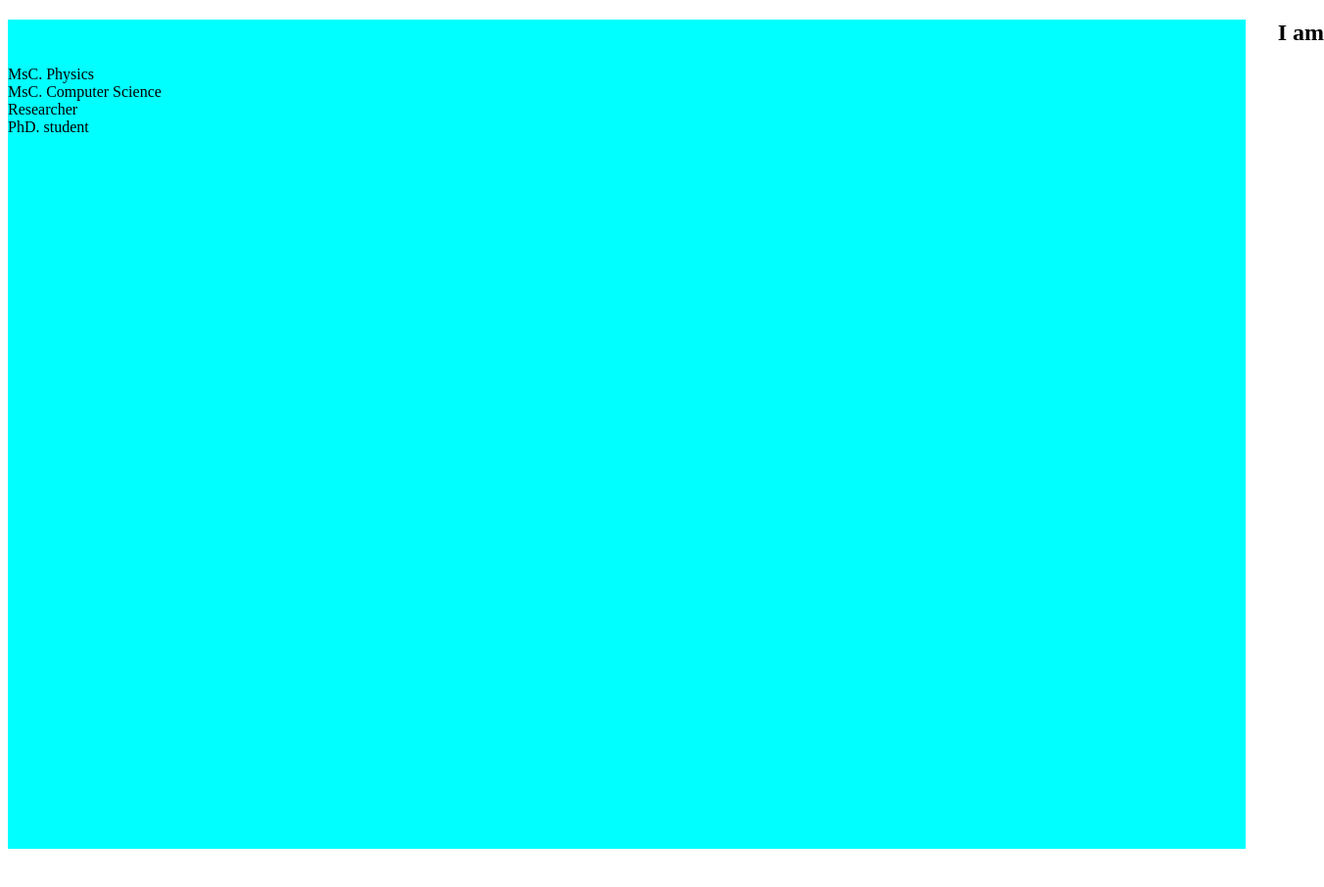
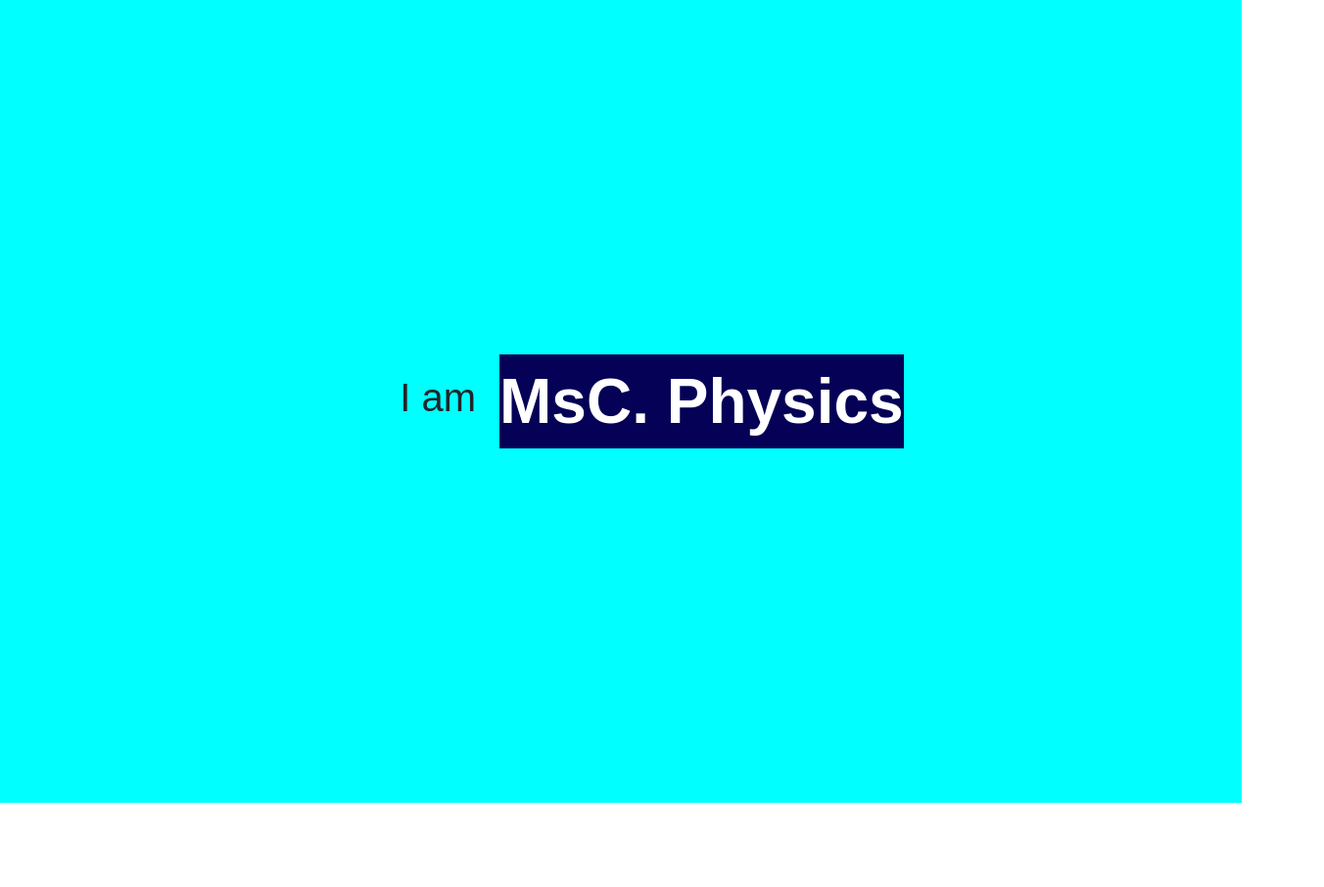
Before and after one commit to Zipexpo/Zipexpo, a plain HTML site: page index.html in a window 1280 px wide. Shown: the whole page at 98% size, 1352 px wide, since content can reach past the window. Drawn offline with nearby package versions, Linux system fonts and the light colour scheme; the site is published under a folder, as on GitHub Pages, so addresses that start at the root find nothing.

Commit message:
Update index.html

```diff
--- a/index.html
+++ b/index.html
@@ -5,9 +5,9 @@
     <meta http-equiv='X-UA-Compatible' content='IE=edge'>
     <title>NVTNgan CV</title>
     <meta name='viewport' content='width=device-width, initial-scale=1'>
-    <link href="/src/style/bootstrap.min.css" rel="stylesheet">
+    <link href="src/style/bootstrap.min.css" rel="stylesheet">
 
-    <link rel='stylesheet' type='text/css' media='screen' href='/src/style/main.css'>
+    <link rel='stylesheet' type='text/css' media='screen' href='src/style/main.css'>
 </head>
 <body>
     <section id="hero" class="panel row" style="background-color: aqua;">
```
